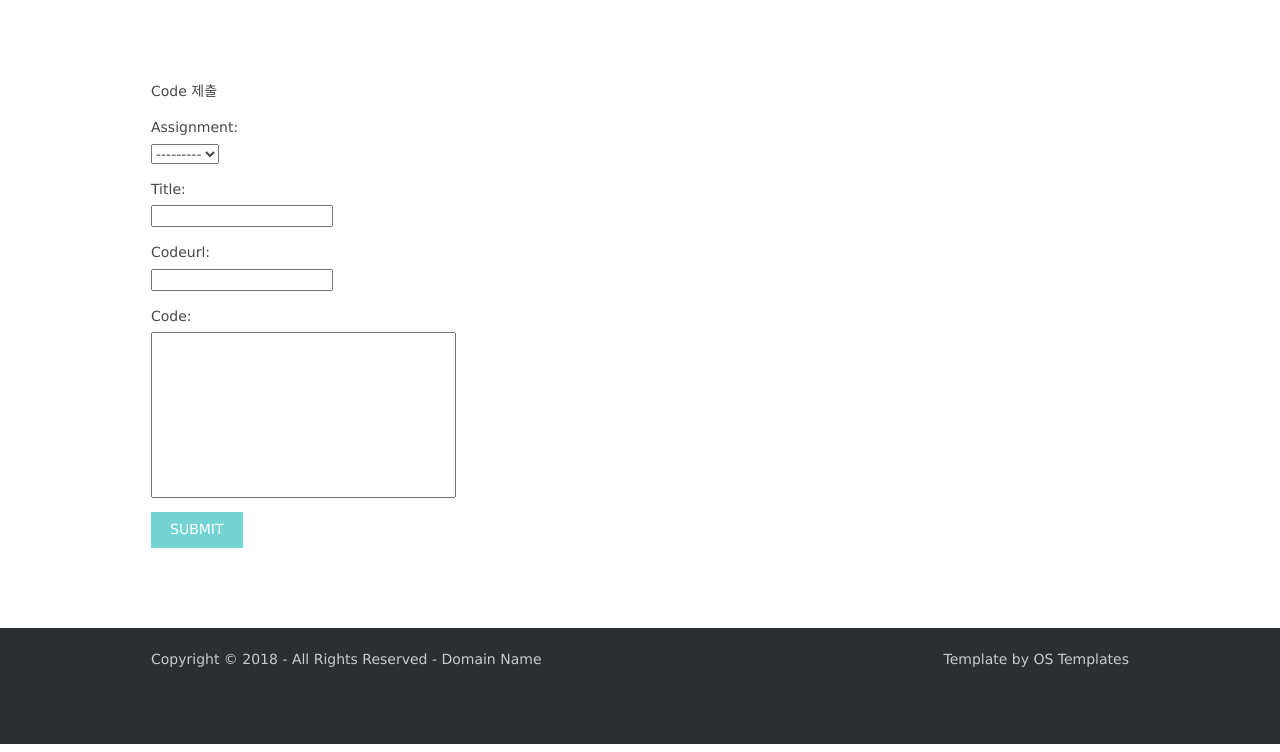
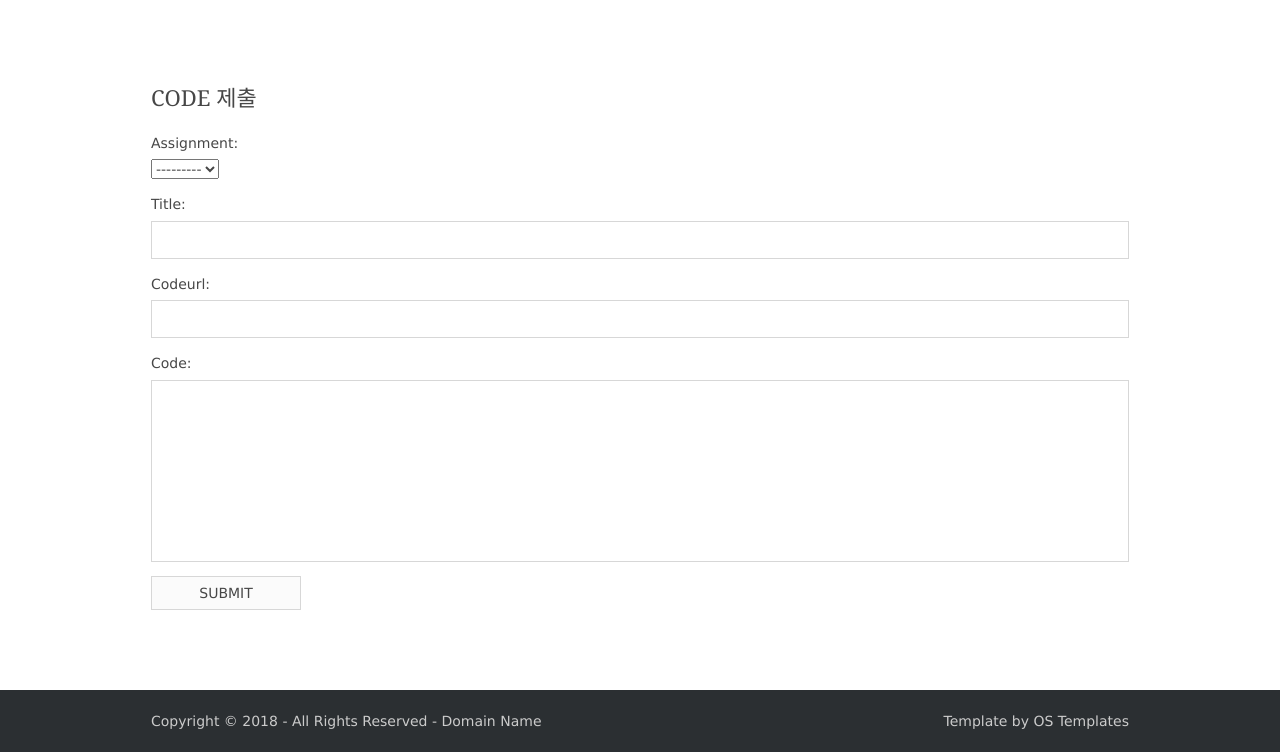
Before and after one commit to kangtegong/online-judge-project, a Django app: page /homework/codehw in a window 1280 px wide. Shown: the part 56-808 px from the top of the page. Run offline with Django 3.2, Linux system fonts and the light colour scheme; the visitor is signed in with stand-in values (Sample User, id 1); data that the repository does not hold is empty; some libraries are stand-ins or nearby versions.

Commit message:
form:ui enhancement

```diff
--- a/dash/templates/base.html
+++ b/dash/templates/base.html
@@ -22,7 +22,7 @@
     <!-- ################################################################################################ -->
     <ul class="clear">
       <li class="active"><a href="{% url 'index' %}"><i class="fa fa-home" aria-hidden="true"></i> Home</a></li>
-      <li><a class="drop" href="#"><i class="fa fa-comments-o" aria-hidden="true"></i> Board</a>
+      <li><a class="drop" href="{% url 'freeboardlist' %}"><i class="fa fa-comments-o" aria-hidden="true"></i> Board</a>
         <ul>
           <li><a href="{% url 'note' %}">공지사항</a></li>
           <li><a href="{% url 'freeboardlist' %}">QnA</a></li>
@@ -30,13 +30,13 @@
         </ul>
       </li>
 
-      <li><a class="drop" href="#"><i class="fa fa-code" aria-hidden="true"></i> Code</a>
+      <li><a class="drop" href="{% url 'ftz' %}"><i class="fa fa-code" aria-hidden="true"></i> Code</a>
         <ul>
           <li><a href="{% url 'ftz' %}">Free Training Zone</a></li>
           <li><a href="{% url 'probset' %}">Algorithm (Theme)</a></li>
         </ul>
 
-      <li><a class="drop" href="#"><i class="fa fa-graduation-cap" aria-hidden="true"></i> COURSE</a>
+      <li><a class="drop" href="{% url 'overviewlist' %}"><i class="fa fa-graduation-cap" aria-hidden="true"></i> COURSE</a>
         <ul>
           <li><a href="{% url 'overviewlist' %}">수업계획서</a></li>
           <li><a href="{% url 'courselist' %}">과제제출</a></li>
@@ -46,7 +46,7 @@
 
       <li><a href="{% url 'calendar' %}">Events</a></li>
 
-       <li><a class="drop" href="#"><i class="fa fa-user-circle" aria-hidden="true"></i> : {% if user.is_authenticated %}{{ user.username }} {%endif%}</a>
+       <li><a class="drop" href="{% url 'profile' %}"><i class="fa fa-user-circle" aria-hidden="true"></i> : {% if user.is_authenticated %}{{ user.username }} {%endif%}</a>
         <ul>
           <li><a href="{% url 'profile' %}">Profile</a></li>
           <li><a href="{% url 'myclass' %}">My Class</a></li>
--- a/dash/templates/mycode.html
+++ b/dash/templates/mycode.html
@@ -5,7 +5,9 @@
     <h1 class="h4 text-gray-900 mb-4">My Code</h1>
   </div><br/>
     {% for code in codes %}
+      {% if code.user == request.user %}
       <a href="{{code.mycode}}">{{code.title}}</a><br/>
+      {% endif %}
     {%endfor%}
     <hr>
 {% endblock %}
--- a/homework/templates/homework/assignment_form.html
+++ b/homework/templates/homework/assignment_form.html
@@ -12,9 +12,9 @@
     <div class="card shadow mb-4">
         <div class="card-header py-3">
             <form method='POST'>
-                <div class="form-group">
+                <div class="form-group" id="comments">
                     {% csrf_token %}
-                    <label>과제 개설</label>
+                    <h1>과제 개설</h1>
                     {{form.media}}
                     {{form.as_p | safe}}
                     <input type = "submit" class="btn btn-outline-primary" value ="추가하기" onclick="homework_register();">
--- a/homework/templates/homework/code-submit.html
+++ b/homework/templates/homework/code-submit.html
@@ -5,9 +5,9 @@
     <div class="card shadow mb-4">
         <div class="card-header py-3">
             <form method="POST" action="" enctype="multipart/form-data">
-                <div class="form-group">
+                <div class="form-group" id="comments">
                     {% csrf_token %}
-                    <label>Code 제출</label>
+                    <h1>Code 제출</h1>
                     {{form.media}}
                     {{form.as_p | safe}}
                     <input type = "submit" class="btn btn-outline-primary" value ="Submit" onclick="return confirm('과제등록이 완료되었습니다.')">
--- a/homework/templates/homework/code.html
+++ b/homework/templates/homework/code.html
@@ -187,9 +187,6 @@
             <div class="topbar-divider d-none d-block"></div>
         </div>
         <!-- save 버튼을 누르면 나타나게끔 하기 그 때의 url 함께 제출 -->
-
-
-
   </nav>
 
   <div id="sourceEditor"></div>
--- a/homework/templates/homework/file.html
+++ b/homework/templates/homework/file.html
@@ -4,10 +4,10 @@
 <main class="hoc container clear">
     <div class="card shadow mb-4">
         <div class="card-header py-3">
-            <form method="POST" action="" enctype="multipart/form-data">
+            <form method="POST" action="" enctype="multipart/form-data" id="comments">
                 <div class="form-group">
                     {% csrf_token %}
-                    <label>제출 과제</label>
+                    <h1>제출 과제</h1>
                     {{form.media}}
                     {{form.as_p | safe}}
                     <input type = "submit" class="btn btn-outline-primary" value ="Submit" onclick="return confirm('과제등록이 완료되었습니다.')">
```
Also changed, not shown: accounts/templates/register/register.html (+2 -5 lines).
